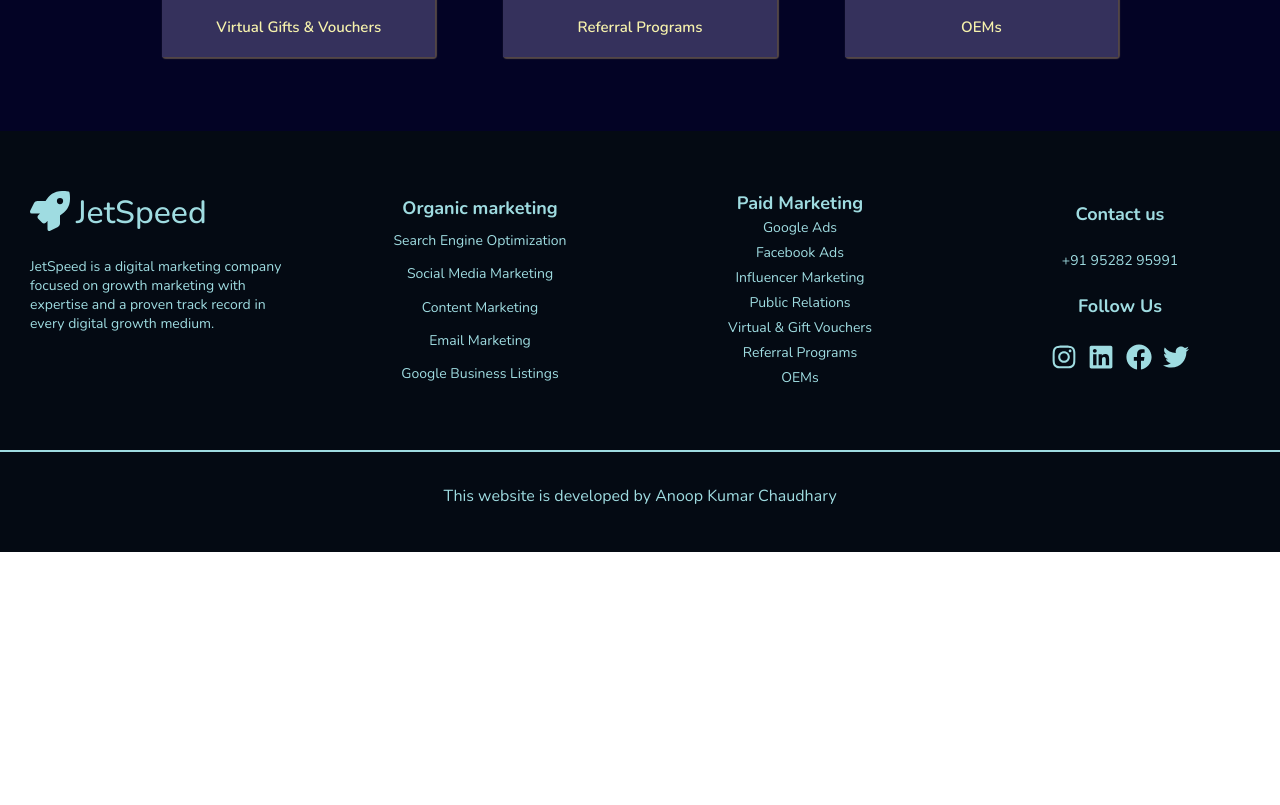
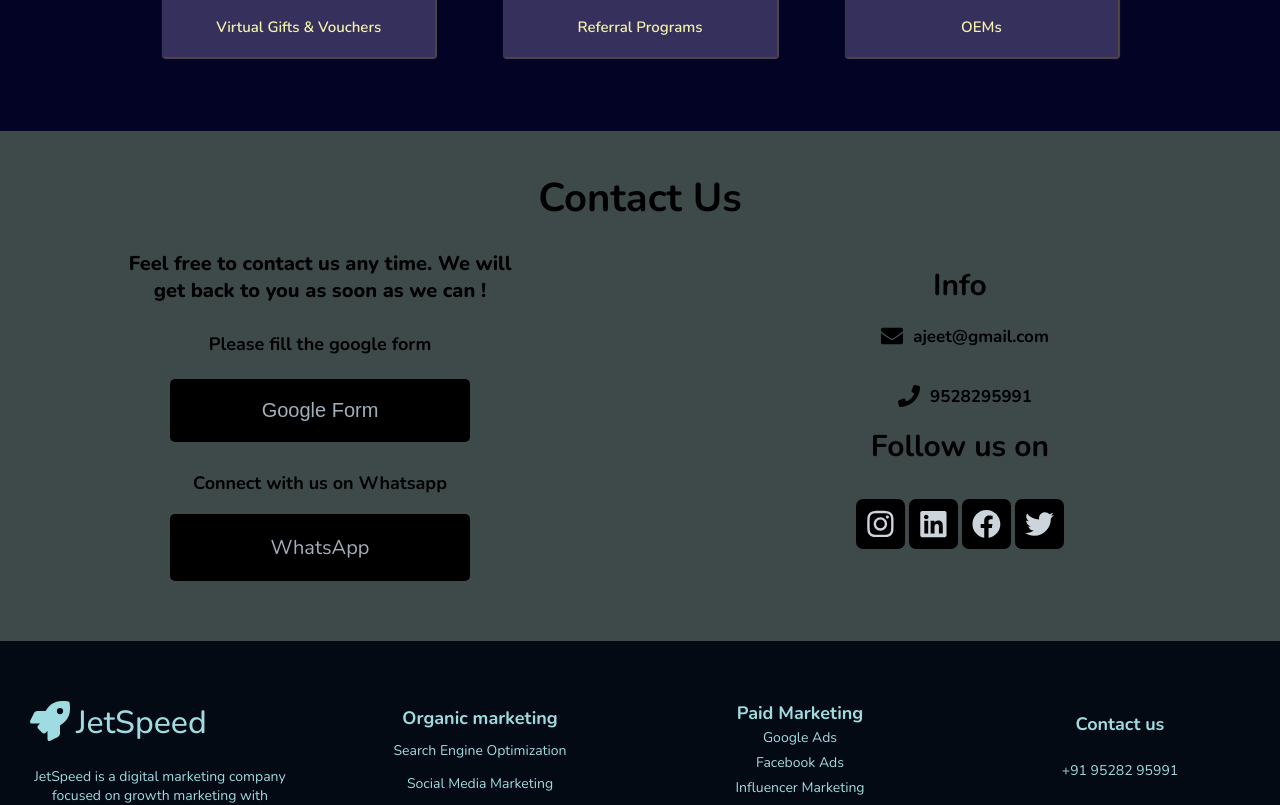
Before and after one commit to D1urga/jetspeed, a Next.js app: page / in a window 1280 px wide. Shown: the part 1960-2765 px from the top of the page. Before the commit the page ends 2512 px from the top, so only its background shows below. Built offline with nearby package versions, Linux system fonts and the light colour scheme.

Commit message:
another in services

```diff
--- a/package.json
+++ b/package.json
@@ -9,12 +9,18 @@
     "lint": "next lint"
   },
   "dependencies": {
+    "@emotion/react": "^11.11.1",
+    "@emotion/styled": "^11.11.0",
+    "@mui/material": "^5.14.20",
     "next": "14.0.3",
     "react": "^18",
     "react-dom": "^18",
+    "react-google-forms-hooks": "^1.2.4",
     "react-icons": "^4.12.0"
   },
   "devDependencies": {
+    "@types/node": "20.10.4",
+    "@types/react": "18.2.42",
     "eslint": "^8",
     "eslint-config-next": "14.0.3"
   }
--- /dev/null
+++ b/src/app/components/contactUs.js
@@ -0,0 +1,91 @@
+"use client";
+import React from "react";
+import styles from "./styles/contact.module.css";
+import Link from "next/link";
+import Icons from "./icons";
+import { useState } from "react";
+import Button from "@mui/material/Button";
+import Backdrop from "@mui/material/Backdrop";
+import CircularProgress from "@mui/material/CircularProgress";
+import Dialog from "@mui/material/Dialog";
+import {
+  FaLinkedin,
+  FaTwitter,
+  FaFacebook,
+  FaEnvelope,
+  FaInstagram,
+  FaPhone,
+} from "react-icons/fa";
+
+export default function ContactUs() {
+  const [open, setOpen] = useState(false);
+  const handleClose = () => {
+    setOpen(false);
+  };
+  const handleOpen = () => {
+    setOpen(true);
+  };
+  return (
+    <div className={styles.main_div}>
+      <Dialog
+        width="900px"
+        sx={{ color: "#fff", zIndex: (theme) => theme.zIndex.drawer + 4 }}
+        open={open}
+        onClick={handleClose}
+      >
+        <iframe
+          src="https://docs.google.com/forms/d/e/1FAIpQLSdpMNhqILTaVJc1tv8uZEHccXrtgPxNGEB3kQF507fUwZJfHg/viewform?embedded=true"
+          className={styles.google_form}
+          width="100%"
+        >
+          Loading…
+        </iframe>
+      </Dialog>
+      <h1>Contact Us</h1>
+      <div className={styles.outer_div}>
+        <div className={styles.div1}>
+          <p>
+            Feel free to contact us any time. We will get back to you as soon as
+            we can !
+          </p>
+          <div className={styles.frm}>
+            <h2>Please fill the google form</h2>
+            <button className={styles.btn} onClick={handleOpen}>
+              Google Form
+            </button>
+          </div>
+          <div className={styles.frm}>
+            <h2>Connect with us on Whatsapp</h2>
+            <Link
+              href="https://in.pinterest.com/pin/540009811581633201/"
+              className={styles.btn}
+            >
+              WhatsApp
+            </Link>
+          </div>
+        </div>
+        <div className={styles.div2}>
+          <h3>Info</h3>
+          <div className={styles.cont}>
+            <FaEnvelope className={styles.icon} />
+            <p>ajeet@gmail.com</p>
+            <div></div>
+          </div>
+          <div className={styles.cont}>
+            <FaPhone className={styles.icon} />
+            <p>9528295991</p>
+            <div></div>
+          </div>
+          <h3>Follow us on</h3>
+
+          <div className={styles.icon_list}>
+            <FaInstagram className={styles.logo} />
+            <FaLinkedin className={styles.logo} />
+            <FaFacebook className={styles.logo} />
+            <FaTwitter className={styles.logo} />
+          </div>
+        </div>
+      </div>
+    </div>
+  );
+}
--- /dev/null
+++ b/src/app/components/styles/contact.module.css
@@ -0,0 +1,125 @@
+@media screen and (min-width: 900px) {
+  .main_div {
+    display: flex;
+    flex-direction: column;
+    justify-content: center;
+    align-items: center;
+    width: 100%;
+    background-color: rgb(62, 74, 74);
+    padding: 30px 0;
+  }
+  .main_div h1 {
+    color: #000000;
+    font-size: 40px;
+    padding: 10px 0;
+  }
+  .outer_div {
+    display: flex;
+    width: 100%;
+  }
+  .frm {
+    width: 100%;
+    height: 110px;
+    display: flex;
+    flex-direction: column;
+    align-items: center;
+    justify-content: space-between;
+  }
+  .div1 {
+    width: 50%;
+    display: flex;
+    flex-direction: column;
+    justify-content: space-around;
+    align-items: center;
+
+    height: 360px;
+  }
+  .div1 p {
+    font-size: 20px;
+    font-weight: 800;
+    /* color: rgb(204, 192, 176); */
+    margin: 0 10vw;
+    text-align: center;
+  }
+  .div1 h2 {
+    font-size: 18px;
+    font-weight: 700;
+  }
+  .btn {
+    display: flex;
+    justify-content: center;
+    align-items: center;
+    width: 300px;
+    font-size: 20px;
+    color: rgb(161, 175, 187);
+    background-color: black;
+    padding: 20px 0;
+    border-radius: 5px;
+    border: none;
+  }
+  .btn:hover {
+    background-color: #7c7a7a;
+    color: black;
+    font-weight: 700;
+  }
+  .div2 {
+    width: 50%;
+    display: flex;
+    flex-direction: column;
+    justify-content: space-around;
+    align-items: center;
+    padding: 30px 0;
+  }
+  .div2 h3 {
+    font-size: 30px;
+  }
+  .cont {
+    display: flex;
+    height: 60px;
+    align-items: center;
+    justify-content: center;
+    width: 100%;
+  }
+  .icon {
+    font-size: 22px;
+    margin: 0 10px;
+    color: #000000;
+  }
+  .cont p {
+    font-size: 17px;
+    font-weight: 700;
+  }
+  .icon_list {
+    display: flex;
+    width: 33%;
+    justify-content: space-around;
+    align-items: center;
+    padding: 30px 0;
+  }
+  .logo {
+    font-size: 50px;
+    background-color: #000000;
+    padding: 10px;
+    margin: 2px;
+    border-radius: 7px;
+    color: rgb(205, 212, 219);
+  }
+  .google_form {
+    width: 40vw;
+    height: 100vh;
+  }
+}
+@media screen and (max-width: 900px) and (min-width: 520px) {
+  .google_form {
+    width: 80vw;
+    height: 100vh;
+  }
+}
+@media screen and (max-width: 520px) {
+  .google_form {
+    width: calc(100vw +90px) !important;
+    height: 80vh;
+    font-size: 10px;
+    overflow: hidden;
+  }
+}
--- a/src/app/components/styles/footer.module.css
+++ b/src/app/components/styles/footer.module.css
@@ -27,6 +27,7 @@
     margin: 20px 0px;
     color: rgb(159, 220, 225);
     font-size: 14px;
+    text-align: center;
   }
   .div2 h4,
   .div4 h4 {
--- a/src/app/page.js
+++ b/src/app/page.js
@@ -5,6 +5,7 @@
 import Link from "next/link";
 import OurWork from "./components/ourwork";
 import OurService from "./components/ourService";
+import ContactUs from "./components/contactUs";
 
 export default function Home() {
   return (
@@ -47,6 +48,7 @@
       </p> */}
       {/* <OurWork /> */}
       <OurService />
+      <ContactUs />
       <Footer />
     </main>
   );
```
Also changed, not shown: tsconfig.json (added, +34 -0 lines), 1 other file (tests, documents, lock files or other folders).
